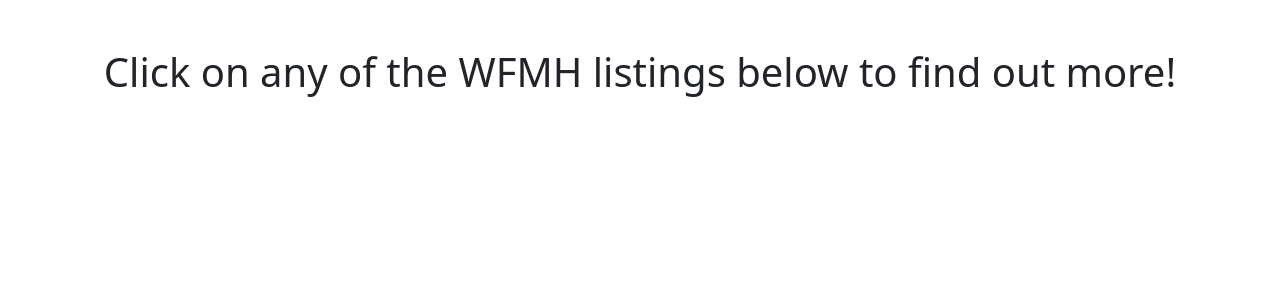
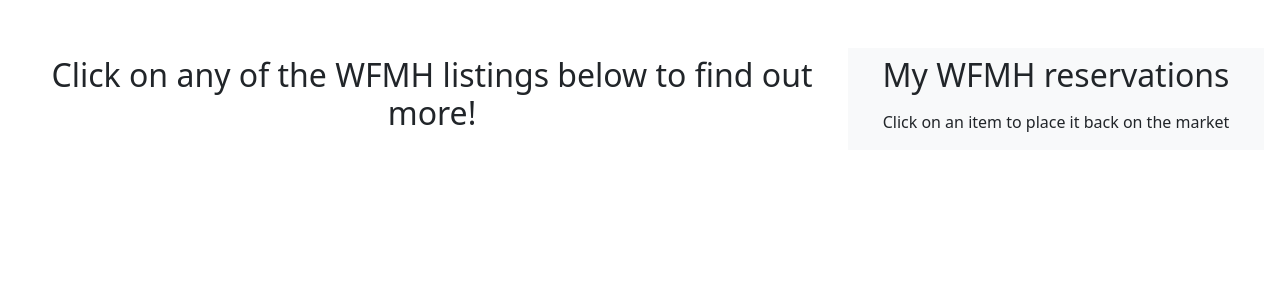
Before and after one commit to loosenthedark/work-from-my-home, a Flask app: page /browse in a window 1280 px wide. Shown: the part 56-356 px from the top of the page. Run offline with Flask 2, Linux system fonts and the light colour scheme; the visitor is signed in with stand-in values (Sample User, id 1); data comes from the database, SQL or seed files in the repository; data that the repository does not hold is empty.

Commit message:
Subdivide browse_homes UI using BS layout classes

```diff
--- a/wfmh/templates/browse.html
+++ b/wfmh/templates/browse.html
@@ -1,13 +1,22 @@
 {% extends 'base.html' %} {% block title %} WFMH | Browse {% endblock %} {%
-block heading %}Click on any of the WFMH listings below to find out more!{%
-endblock %} {% block content %} {% for home in homes %}
+block content %}
+<div class="row m-3">
+  <div class="col-md-8">
+    <h2 class="text-center mb-3 pt-2 px-2">
+      Click on any of the WFMH listings below to find out more!
+    </h2>
+    {% for home in homes %}
     <div class="card" style="width: 18rem">
       <img src="https://picsum.photos/400/600" class="card-img-top" alt="..." />
       <div class="card-body">
         <h5 class="card-title">{{ home.location }}</h5>
         <h6 class="card-subtitle">€{{ home.daily_rate }}</h6>
         <p class="card-text">{{ home.summary }}</p>
-    <div class="btn-group" role="group" aria-label="Basic mixed styles example">
+        <div
+          class="btn-group"
+          role="group"
+          aria-label="Basic mixed styles example"
+        >
           <button type="button" class="btn btn-info">Left</button>
           <button type="button" class="btn btn-warning">Middle</button>
           <button type="button" class="btn btn-success">Right</button>
@@ -23,4 +32,35 @@ endblock %} {% block content %} {% for home in homes %}
         <a href="#" class="card-link">Another link</a>
       </div>
     </div>
-{% endfor %} {% endblock %}
+    {% endfor %}
+  </div>
+  <div class="col-4 bg-light">
+    <h2 class="text-center mb-3 pt-2 px-2">My WFMH reservations</h2>
+    <p class="text-center mb-3">Click on an item to place it back on the market</p>
+    <div class="row">
+      <!-- {% for bought_item in bought_items %} {% include
+      'includes/selling_modals.html' %}
+      <div class="col-md-6">
+        <div style="margin-bottom: 5px" class="card text-center bg-dark">
+          <div class="card-body">
+            <h5 class="card-title">{{ bought_item.name }}</h5>
+            <button
+              type="button"
+              class="btn btn-outline-info"
+              style="margin-bottom: 5px"
+              data-toggle="modal"
+              data-target="#Modal-SellingConfirm-{{ bought_item.id }}"
+            >
+              Sell this Item
+            </button>
+            <p class="card-text">
+              <strong> This item costs ${{ bought_item.price }} </strong>
+            </p>
+          </div>
+        </div>
+      </div>
+      {% endfor %} -->
+    </div>
+  </div>
+</div>
+{% endblock %}
```
Lines whose indentation alone changed are shown as unchanged.
